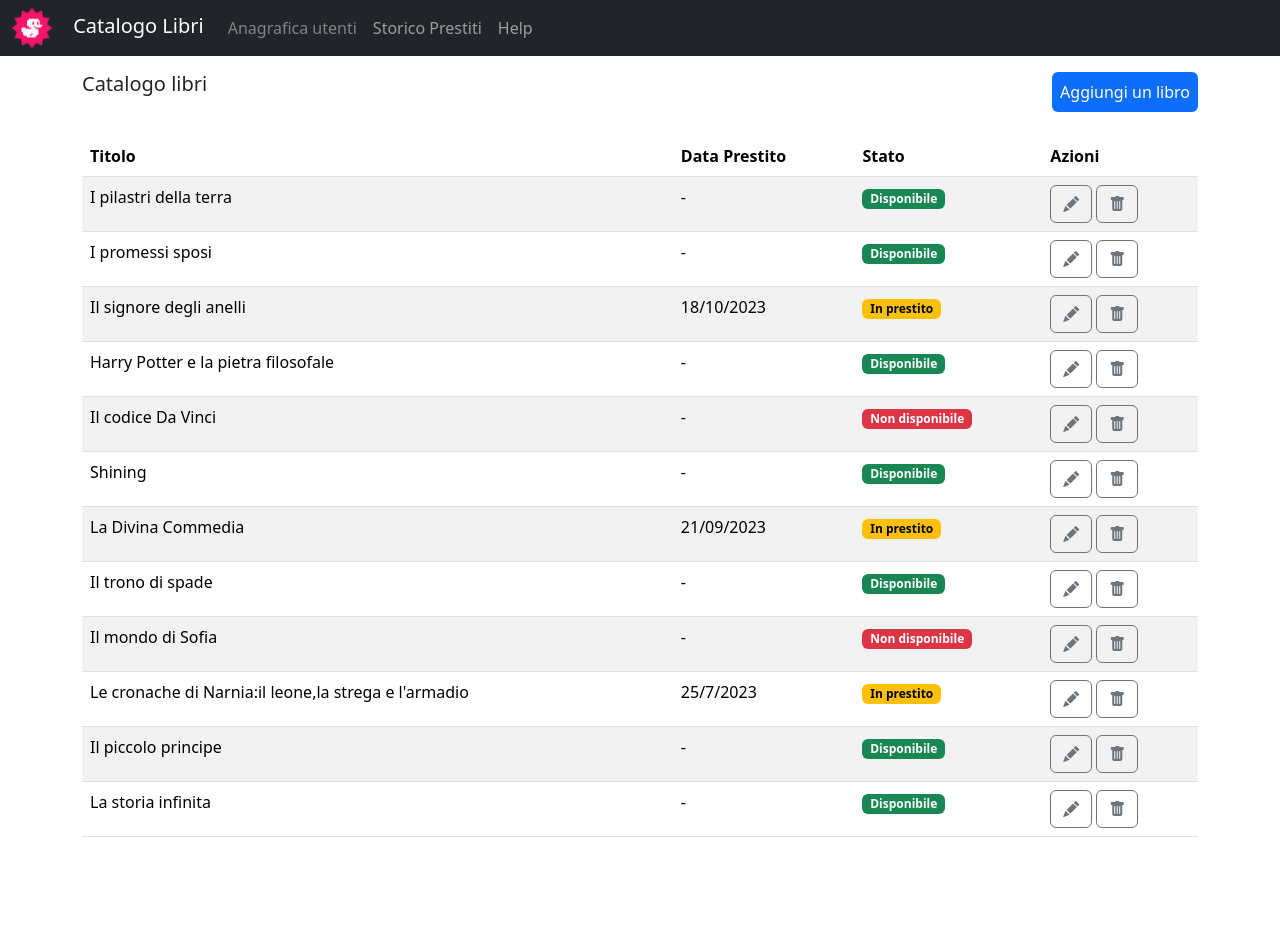
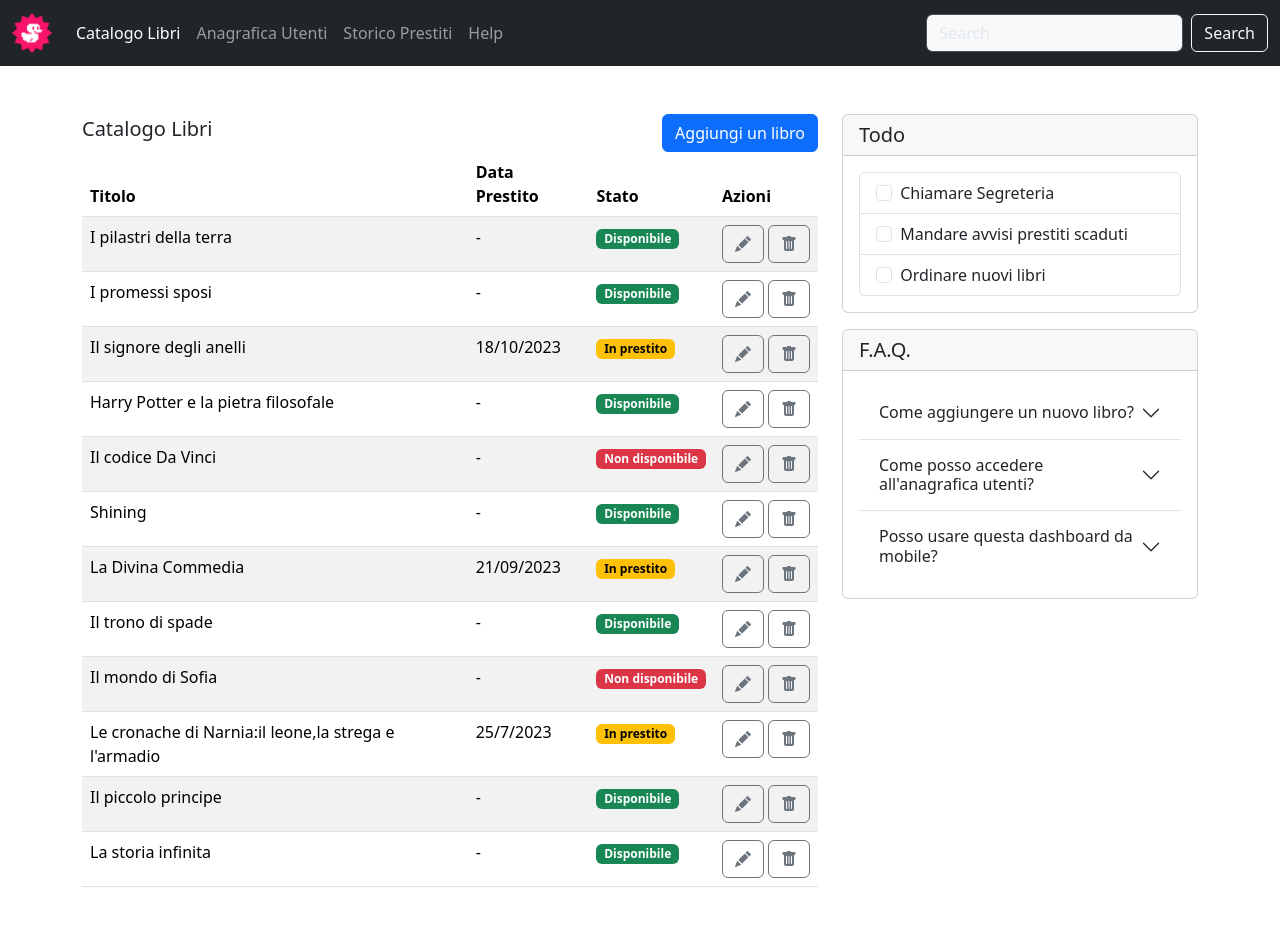
Before and after one commit to GiuseppeDep/html-css-bootstrap-dashboard, a plain HTML site: page index.html in a window 1280 px wide. Before the commit the page ends 853 px from the top, so only its background shows below. Drawn offline with nearby package versions, Linux system fonts and the light colour scheme.

Commit message:
feat:eser dashboard+bonus+collegamento pag

```diff
--- a/index.html
+++ b/index.html
@@ -20,43 +20,44 @@
 
 
 
-
-
-
-
-
-
+    <body>
+      <header>
         <nav class="navbar navbar-expand-lg bg-dark" data-bs-theme="dark">
           <div class="container-fluid">
-
-        <div>
-          <a class="navbar-brand active" href="index.html">
-
-            <img src="./img/duck.png" alt="duck" width="40" height="40">
+            <a class="navbar-brand" href="#">
+              <img src="./img/duck.png" alt="logo anatra " width="40" height="40">
             </a>
-          <a class="navbar-brand text-white" href="catalogolibri.html">Catalogo Libri</a>
-        </div>
-
-
-        <button class="navbar-toggler" type="button" data-bs-toggle="collapse" data-bs-target="#navbarNav"
-          aria-controls="navbarNav" aria-expanded="false" aria-label="Toggle navigation">
+            <button class="navbar-toggler" type="button" data-bs-toggle="collapse"
+              data-bs-target="#navbarSupportedContent" aria-controls="navbarSupportedContent" aria-expanded="false"
+              aria-label="Toggle navigation">
               <span class="navbar-toggler-icon"></span>
             </button>
-        <div class="collapse navbar-collapse" id="navbarNav">
-          <ul class="navbar-nav">
+            <div class="collapse navbar-collapse" id="navbarSupportedContent">
+              <ul class="navbar-nav me-auto mb-2 mb-lg-0">
                 <li class="nav-item">
-              <a class="nav-link active text-body-tertiary" aria-current="page" href="#">Anagrafica utenti</a>
+                  <a class="nav-link active" aria-current="page" href="#">Catalogo Libri</a>
                 </li>
                 <li class="nav-item">
-              <a class="nav-link" href="#">Storico Prestiti</a>
+                  <a class="nav-link" href="#">Anagrafica Utenti</a>
+                </li>
+
+                <li class="nav-item">
+                  <a class="nav-link">Storico Prestiti</a>
                 </li>
                 <li class="nav-item">
-              <a class="nav-link" href="#">Help</a>
+                  <a class="nav-link">Help</a>
                 </li>
               </ul>
+              <form class="d-flex" role="search">
+                <input class="form-control bg-light me-2" type="search" placeholder="Search" aria-label="Search"
+                  data-bs-theme="dark">
+                <button class="btn btn-outline-light" type="submit">Search</button>
+              </form>
             </div>
           </div>
         </nav>
+
+      </header>
 
 
 
@@ -64,23 +65,18 @@
 
 
 
-
-
-
-  </header>
+      <main class="py-5">
+        <div class="container">
+          <div class="row">
+            <div class="col-12 col-lg-8">
+              <div class="d-flex justify-content-between align-items-center">
+                <h5>Catalogo Libri</h5>
+                <a href="./aggiungi-libro.html" class="btn btn-primary">Aggiungi un libro</a>
+              </div>
 
 
 
 
-
-  <div class="container">
-
-    <main>
-
-      <div class="d-flex justify-content-between mb-4 mt-3">
-        <h5>Catalogo libri</h5>
-        <button class="text-bg-primary border border-0 py-2 px-2 rounded">Aggiungi un libro</button>
-      </div>
 
 
 
@@ -103,7 +99,8 @@
                     <td>
                       <div class="d-flex">
                         <a type="button" class="btn btn-outline-secondary me-1"><i class="bi bi-pencil-fill"></i></a>
-                <button type="button" class="btn btn-outline-secondary"><i class="bi bi-trash-fill"></i></button>
+                        <button type="button" class="btn btn-outline-secondary"><i
+                            class="bi bi-trash-fill"></i></button>
                       </div>
 
                     </td>
@@ -116,9 +113,10 @@
                     <td>
                       <div class="d-flex">
                         <a type="button" class="btn btn-outline-secondary me-1"><i class="bi bi-pencil-fill"></i></a>
-                <button type="button" class="btn btn-outline-secondary"><i class="bi bi-trash-fill"></i></button>
+                        <button type="button" class="btn btn-outline-secondary"><i
+                            class="bi bi-trash-fill"></i></button>
                     </td>
-  </div>
+
                   </tr>
                   <tr>
 
@@ -128,7 +126,8 @@
                     <td>
                       <div class="d-flex">
                         <a type="button" class="btn btn-outline-secondary me-1"><i class="bi bi-pencil-fill"></i></a>
-        <button type="button" class="btn btn-outline-secondary"><i class="bi bi-trash-fill"></i></button>
+                        <button type="button" class="btn btn-outline-secondary"><i
+                            class="bi bi-trash-fill"></i></button>
                       </div>
                     </td>
                   </tr>
@@ -140,7 +139,8 @@
                     <td>
                       <div class="d-flex">
                         <a type="button" class="btn btn-outline-secondary me-1"><i class="bi bi-pencil-fill"></i></a>
-        <button type="button" class="btn btn-outline-secondary"><i class="bi bi-trash-fill"></i></button>
+                        <button type="button" class="btn btn-outline-secondary"><i
+                            class="bi bi-trash-fill"></i></button>
                       </div>
                     </td>
                   </tr>
@@ -152,7 +152,8 @@
                     <td>
                       <div class="d-flex">
                         <a type="button" class="btn btn-outline-secondary me-1"><i class="bi bi-pencil-fill"></i></a>
-        <button type="button" class="btn btn-outline-secondary"><i class="bi bi-trash-fill"></i></button>
+                        <button type="button" class="btn btn-outline-secondary"><i
+                            class="bi bi-trash-fill"></i></button>
                       </div>
                     </td>
                   </tr>
@@ -164,7 +165,8 @@
                     <td>
                       <div class="d-flex">
                         <a type="button" class="btn btn-outline-secondary me-1"><i class="bi bi-pencil-fill"></i></a>
-        <button type="button" class="btn btn-outline-secondary"><i class="bi bi-trash-fill"></i></button>
+                        <button type="button" class="btn btn-outline-secondary"><i
+                            class="bi bi-trash-fill"></i></button>
                       </div>
                     </td>
                   </tr>
@@ -176,7 +178,8 @@
                     <td>
                       <div class="d-flex">
                         <a type="button" class="btn btn-outline-secondary me-1"><i class="bi bi-pencil-fill"></i></a>
-        <button type="button" class="btn btn-outline-secondary"><i class="bi bi-trash-fill"></i></button>
+                        <button type="button" class="btn btn-outline-secondary"><i
+                            class="bi bi-trash-fill"></i></button>
                       </div>
                     </td>
                   </tr>
@@ -188,7 +191,8 @@
                     <td>
                       <div class="d-flex">
                         <a type="button" class="btn btn-outline-secondary me-1"><i class="bi bi-pencil-fill"></i></a>
-        <button type="button" class="btn btn-outline-secondary"><i class="bi bi-trash-fill"></i></button>
+                        <button type="button" class="btn btn-outline-secondary"><i
+                            class="bi bi-trash-fill"></i></button>
                       </div>
                     </td>
                   </tr>
@@ -200,7 +204,8 @@
                     <td>
                       <div class="d-flex">
                         <a type="button" class="btn btn-outline-secondary me-1"><i class="bi bi-pencil-fill"></i></a>
-        <button type="button" class="btn btn-outline-secondary"><i class="bi bi-trash-fill"></i></button>
+                        <button type="button" class="btn btn-outline-secondary"><i
+                            class="bi bi-trash-fill"></i></button>
                       </div>
                     </td>
                   </tr>
@@ -212,7 +217,8 @@
                     <td>
                       <div class="d-flex">
                         <a type="button" class="btn btn-outline-secondary me-1"><i class="bi bi-pencil-fill"></i></a>
-        <button type="button" class="btn btn-outline-secondary"><i class="bi bi-trash-fill"></i></button>
+                        <button type="button" class="btn btn-outline-secondary"><i
+                            class="bi bi-trash-fill"></i></button>
                       </div>
                     </td>
                   </tr>
@@ -224,7 +230,8 @@
                     <td>
                       <div class="d-flex">
                         <a type="button" class="btn btn-outline-secondary me-1"><i class="bi bi-pencil-fill"></i></a>
-        <button type="button" class="btn btn-outline-secondary"><i class="bi bi-trash-fill"></i></button>
+                        <button type="button" class="btn btn-outline-secondary"><i
+                            class="bi bi-trash-fill"></i></button>
                       </div>
                     </td>
                   </tr>
@@ -236,12 +243,69 @@
                     <td>
                       <div class="d-flex">
                         <a type="button" class="btn btn-outline-secondary me-1"><i class="bi bi-pencil-fill"></i></a>
-        <button type="button" class="btn btn-outline-secondary"><i class="bi bi-trash-fill"></i></button>
+                        <button type="button" class="btn btn-outline-secondary"><i
+                            class="bi bi-trash-fill"></i></button>
                       </div>
                     </td>
                   </tr>
                 </tbody>
               </table>
+            </div>
+            <div class="col-12 col-lg-4">
+              <div class="card">
+                <h5 class="card-header">Todo</h5>
+                <div class="card-body">
+                  <ul class="list-group">
+                    <li class="list-group-item">
+                      <input class="form-check-input me-1" type="checkbox" value="" id="firstCheckbox">
+                      <label class="form-check-label" for="firstCheckbox">Chiamare Segreteria</label>
+                    </li>
+                    <li class="list-group-item">
+                      <input class="form-check-input me-1" type="checkbox" value="" id="secondCheckbox">
+                      <label class="form-check-label" for="secondCheckbox">Mandare avvisi prestiti scaduti</label>
+                    </li>
+                    <li class="list-group-item">
+                      <input class="form-check-input me-1" type="checkbox" value="" id="thirdCheckbox">
+                      <label class="form-check-label" for="thirdCheckbox">Ordinare nuovi libri</label>
+                    </li>
+                  </ul>
+                </div>
+              </div>
+              <div class="card mt-3">
+                <h5 class="card-header">F.A.Q.</h5>
+                <div class="card-body">
+                  <div class="accordion accordion-flush" id="accordionFlushExample">
+                    <div class="accordion-item">
+                      <h2 class="accordion-header">
+                        <button class="accordion-button collapsed" type="button" data-bs-toggle="collapse" data-bs-target="#flush-collapseOne" aria-expanded="false" aria-controls="flush-collapseOne">
+                          Come aggiungere un nuovo libro?
+                        </button>
+                      </h2>
+
+                    </div>
+                    <div class="accordion-item">
+                      <h2 class="accordion-header">
+                        <button class="accordion-button collapsed" type="button" data-bs-toggle="collapse" data-bs-target="#flush-collapseTwo" aria-expanded="false" aria-controls="flush-collapseTwo">
+                          Come posso accedere all'anagrafica utenti?
+                        </button>
+                      </h2>
+
+                    </div>
+                    <div class="accordion-item">
+                      <h2 class="accordion-header">
+                        <button class="accordion-button collapsed" type="button" data-bs-toggle="collapse" data-bs-target="#flush-collapseThree" aria-expanded="false" aria-controls="flush-collapseThree">
+                          Posso usare questa dashboard da mobile?
+                        </button>
+                      </h2>
+
+                    </div>
+                  </div>
+                </div>
+              </div>
+
+            </div>
+          </div>
+        </div>
 
 
 
@@ -258,7 +322,7 @@
 
 
       </main>
-  </div>
+
 
 
 
```
Also changed, not shown: aggiungi-libro.html (renamed from catalogolibri.html, +18 -19 lines). Lines whose indentation alone changed are shown as unchanged.
